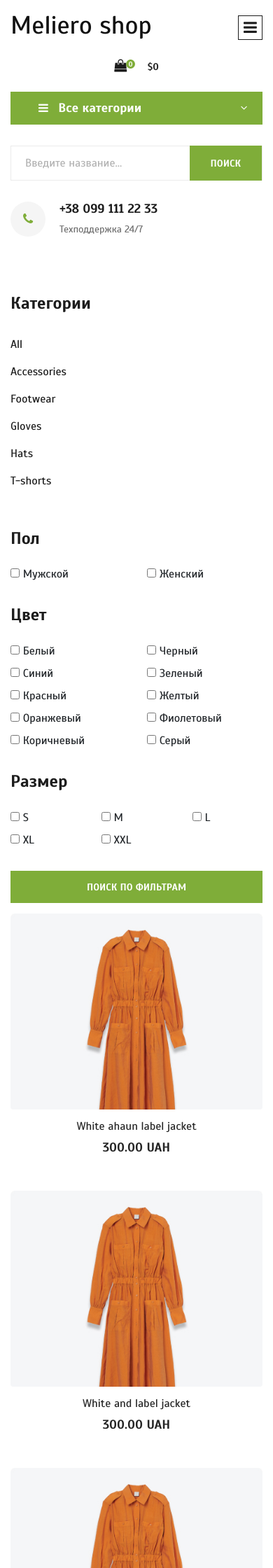
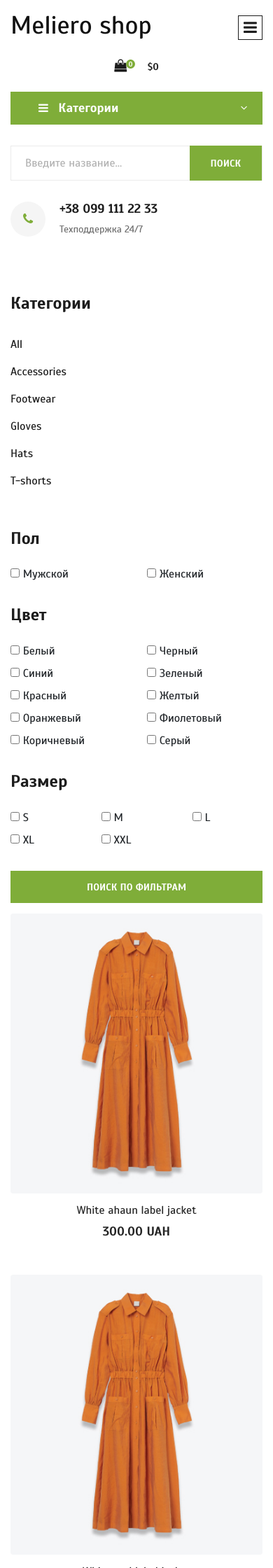
Before and after one commit to george-potapov13/Meliero-shop, a Django app: page / in a window 390 px wide. Shown: the top 2240 px of the page at 70% size. Run offline with Django 3.2, Linux system fonts and the light colour scheme; data comes from the database, SQL or seed files in the repository; parts of the project's set-up code (start-up, migrations or seed data) failed here and were passed over; some libraries are stand-ins or nearby versions.

Commit message:
resize products to 3 in line

```diff
--- a/shop/templates/shop/product_list.html
+++ b/shop/templates/shop/product_list.html
@@ -79,14 +79,16 @@
             <div class="col-lg-9 col-md-7">
                 <div class="row">
                     {% for product in product_list %}
-                        <div class="col-lg-3 col-md-6 col-sm-6">
+                        <div class="col-lg-4 col-md-6 col-sm-6">
                             <div class="product__item">
                                 <div class="product__item__pic set-bg rounded" data-setbg="{{ product.image.url }}">
+                                    {% comment %}
                                     <ul class="product__item__pic__hover">
                                         <li>
                                             <a href="{{ product.get_absolute_url }}"><i class="fa fa-shopping-cart"></i></a>
                                         </li>
                                     </ul>
+                                    {% endcomment %}
                                 </div>
                                 <div class="product__item__text">
                                     <h6><a href="{{ product.get_absolute_url }}">{{ product.name }}</a></h6>
--- a/static_files/css/style.css
+++ b/static_files/css/style.css
@@ -4,6 +4,7 @@ body {
 	font-family: 'Scada', sans-serif;
 	-webkit-font-smoothing: antialiased;
 	font-smoothing: antialiased;
+	font-display: swap;
 }
 
 h1,
@@ -1138,26 +1139,30 @@ ol {
 ======================product images */
 
 .product__item__pic {
-	height: 190px;
+	/* height: 190px; */
+	height: 300px;
 	position: relative;
 	overflow: hidden;
 }
 
 @media only screen and (min-width: 992px) and (max-width: 1199px) {
 	.product__item__pic {
-		height: 260px;
+		height: 300px;
+		/*height: 260px;*/
 	}
 }
 
 @media only screen and (min-width: 768px) and (max-width: 991px) {
 	.product__item__pic {
-		height: 240px;
+		height: 300px;
+		/*height: 240px;*/
 	}
 }
 
 @media only screen and (max-width: 767px) {
 	.product__item__pic {
-		height: 280px;
+		height: 400px;
+		/*height: 280px;*/
 	}
 }
 
--- a/templates/mobile_navbar.html
+++ b/templates/mobile_navbar.html
@@ -5,7 +5,6 @@
         <h2>Meliero shop</h2>
     </div>
     <div class="humberger__menu__cart">
-
         {% with total_items=cart|length %}
             {# {% if cart|length > 0 %} #}
             <ul>
@@ -15,19 +14,6 @@
             {# {% endif %} #}
         {% endwith %}
     </div>
-    {% comment %}
-    <div class="humberger__menu__widget">
-        <div class="header__top__right__language">
-            <img src="img/language.png" alt="">
-            <div>English</div>
-            <span class="arrow_carrot-down"></span>
-            <ul>
-                <li><a href="#">Spanis</a></li>
-                <li><a href="#">English</a></li>
-            </ul>
-        </div>
-    </div>
-    {% endcomment %}
     <nav class="humberger__menu__nav mobile-menu">
         <ul>
             <li class="active"><a href="/">Главная</a></li>
--- a/templates/navbar.html
+++ b/templates/navbar.html
@@ -66,7 +66,7 @@
                 <div class="hero__categories">
                     <div class="hero__categories__all">
                         <i class="fa fa-bars"></i>
-                        <span>Все категории</span>
+                        <span>Категории</span>
                     </div>
                     <ul>
                         <li><a href="{% url 'shop:product_list' %}">Все</a></li>
```
